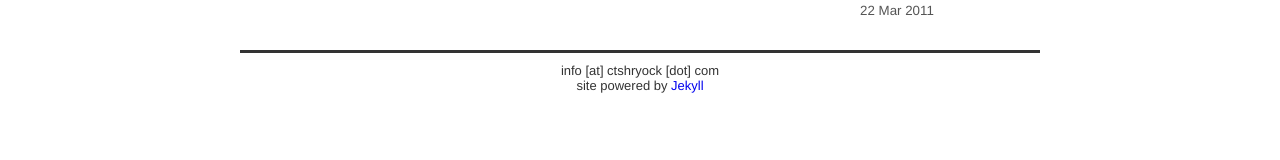
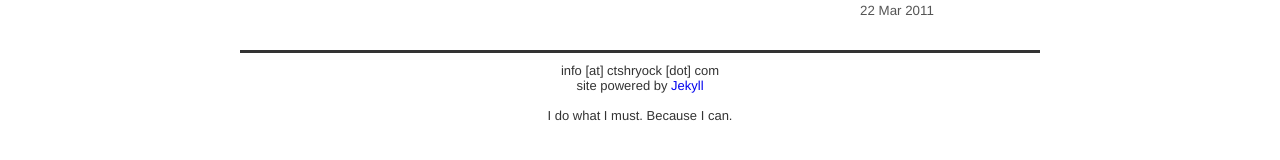
Before and after one commit to catsby/ctshryock.com, a Jekyll site: the page built from _posts/2000-01-01-about.md, in a window 1280 px wide. Shown: the part 549-709 px from the top of the page. Built offline with Jekyll 4.4.1, drawn with Linux system fonts in a browser that asks for light colours; nearby versions of some CDN libraries.

Commit message:
More style tweaks

```diff
--- a/_layouts/default.html
+++ b/_layouts/default.html
@@ -1,4 +1,4 @@
-<!DOCTYPE html PUBLIC "-//W3C//DTD HTML 4.01//EN">
+<!doctype html>
 <html>
     <head>
         <title>@ctshryock
@@ -62,7 +62,8 @@
         </div>
         <div id="footer">
             info [at] ctshryock [dot] com<br />
-            site powered by <a href="https://github.com/mojombo/jekyll">Jekyll</a>
+            site powered by <a href="https://github.com/mojombo/jekyll">Jekyll</a><br><br>
+            I do what I must.  Because I can.
         </div>
         <script type="text/javascript">
 
```
Also changed, not shown: index.md (+0 -1 lines).
